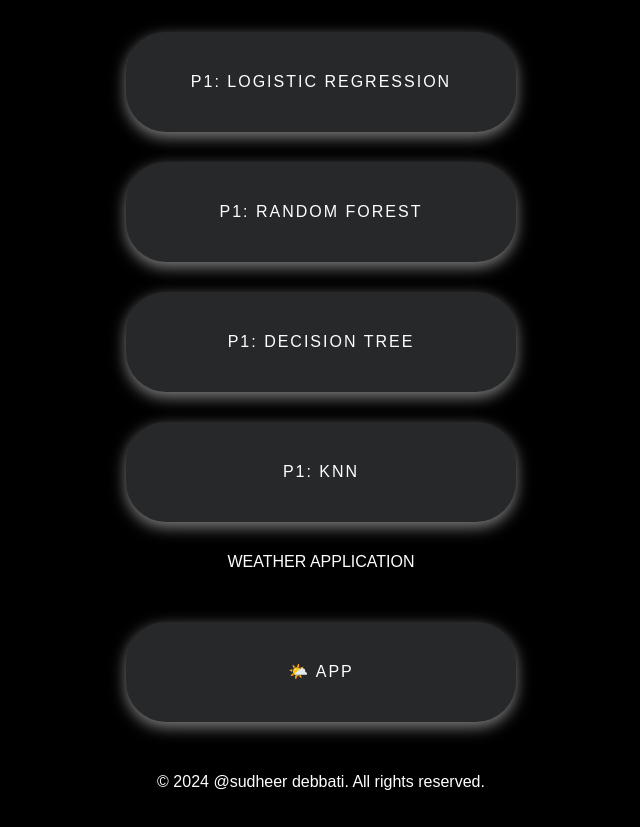
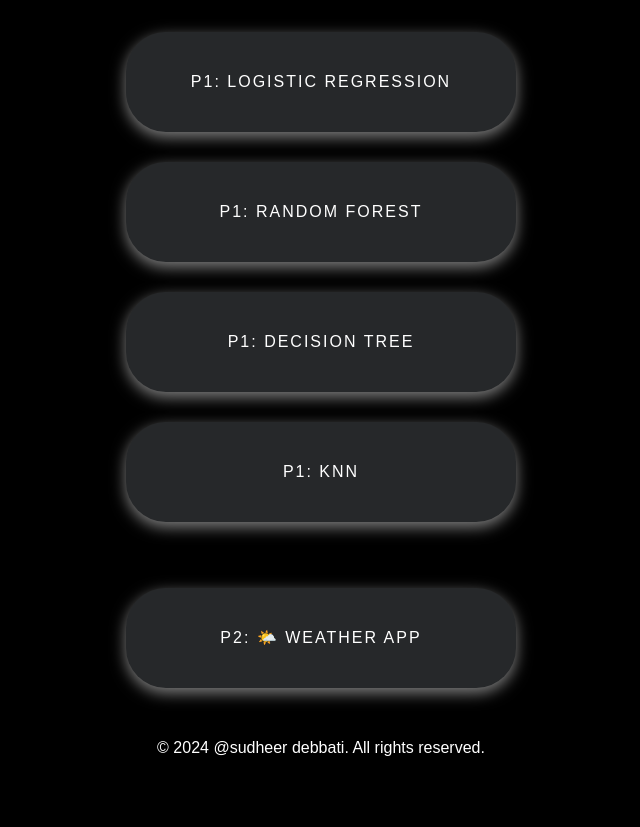
Before and after one commit to Debbatisudheer/projects-work, a plain HTML site: page index.html in a window 1280 px wide. Shown: the part 157-984 px from the top of the page, without its empty margins (319-959 px from the left). After the commit the page ends 950 px from the top, so only its background shows below. Drawn offline with Linux system fonts and the light colour scheme.

Commit message:
Update index.html

```diff
--- a/index.html
+++ b/index.html
@@ -21,12 +21,12 @@
         <a href="https://debbatisudheer.github.io/knn/" class="orange-button">p1: KNN</a>
     </div>
         <p></p>
-         <p>WEATHER APPLICATION</p>
+         <p></p>
     </header>
 
     <section class="main-content">
           <div class="buttons-container">
-        <a href="https://debbatisudheer.github.io/weather-application//" class="orange-button">🌤️ app</a>
+        <a href="https://debbatisudheer.github.io/weather-application//" class="orange-button">p2: 🌤️ weather app</a>
     </div>
 
     </section>
```
